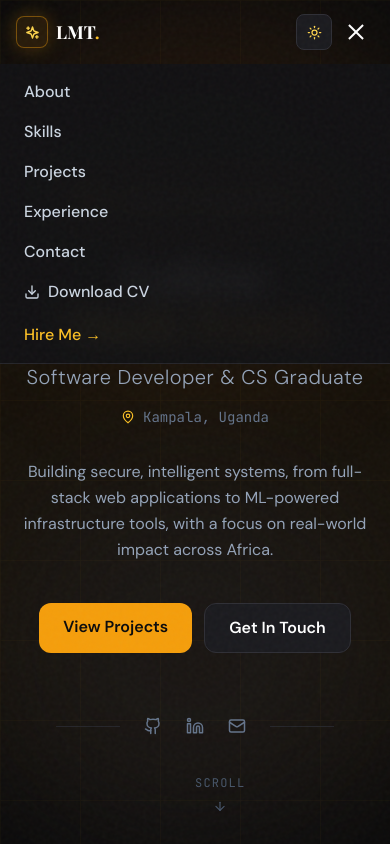
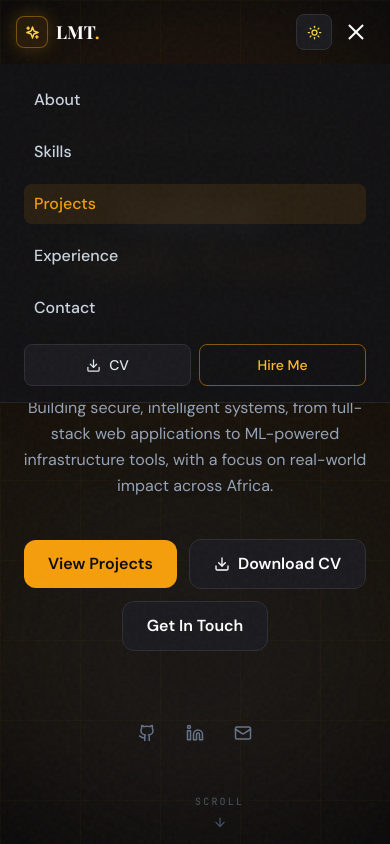
Before and after one commit to Humble689/portfolio-redesigned2, a React (Vite) app in the folder portfolio/: page / in a window 390 px wide. Both pictures are taken after a click on the button 356 px from the left and 32 px from the top of the page. Shown: the top 844 px of the page. Built offline with nearby package versions, Linux system fonts and the light colour scheme.

Commit message:
Add base CSS styles and utility classes for responsive design and theming

```diff
--- a/portfolio/src/components/Navbar.tsx
+++ b/portfolio/src/components/Navbar.tsx
@@ -29,21 +29,22 @@ export default function Navbar({ theme, onToggleTheme }: NavbarProps) {
 
   useEffect(() => {
     const handleScrollActive = () => {
-      // Find which section is currently in view
+      // Pick the last section whose top has crossed a viewport threshold.
+      const threshold = window.scrollY + window.innerHeight * 0.35;
+      let current = '';
+
       for (const link of links) {
-        const sectionId = link.href.slice(1); // Remove '#' from href
+        const sectionId = link.href.slice(1);
         const element = document.getElementById(sectionId);
-        if (element) {
-          const rect = element.getBoundingClientRect();
-          // If section is in viewport (within 150px of top for better detection)
-          if (rect.top <= 150 && rect.bottom > 0) {
-            setActive(link.href);
-            break;
-          }
+        if (element && element.offsetTop <= threshold) {
+          current = link.href;
         }
       }
+
+      setActive(current);
     };
 
+    handleScrollActive();
     window.addEventListener('scroll', handleScrollActive, { passive: true });
     return () => window.removeEventListener('scroll', handleScrollActive);
   }, []);
@@ -177,38 +178,42 @@ export default function Navbar({ theme, onToggleTheme }: NavbarProps) {
               theme === 'dark' ? 'bg-ink-900/95 border-ink-700' : 'bg-white/95 border-slate-200'
             }`}
           >
-            <ul className="px-6 py-4 flex flex-col gap-4">
+            <ul className="px-6 py-4 flex flex-col gap-3">
               {links.map((link) => (
                 <li key={link.href}>
                   <a
                     href={link.href}
                     onClick={() => handleNav(link.href)}
-                    className={`block font-medium transition-colors ${
-                      theme === 'dark' ? 'text-slate-300 hover:text-gold-400' : 'text-slate-700 hover:text-gold-700'
+                    className={`block rounded-lg px-2.5 py-2 font-medium transition-colors ${
+                      active === link.href
+                        ? 'text-gold-500 bg-gold-500/10'
+                        : theme === 'dark'
+                          ? 'text-slate-300 hover:text-gold-400'
+                          : 'text-slate-700 hover:text-gold-700'
                     }`}
                   >
                     {link.label}
                   </a>
                 </li>
               ))}
-              <li>
+              <li className="mt-1 grid grid-cols-2 gap-2">
                 <a
                   href="/Lufene_Mark_Travis_Resume.pdf"
                   download="Lufene_Mark_Travis_Resume.pdf"
-                  className={`inline-flex items-center gap-2 font-medium transition-colors ${
-                    theme === 'dark' ? 'text-slate-300 hover:text-gold-400' : 'text-slate-700 hover:text-gold-700'
+                  className={`inline-flex items-center justify-center gap-2 rounded-lg px-3 py-2.5 text-sm font-medium transition-colors ${
+                    theme === 'dark'
+                      ? 'border border-ink-600 bg-ink-800 text-slate-200 hover:border-gold-500/40'
+                      : 'border border-slate-300 bg-white text-slate-700 hover:border-gold-500/40'
                   }`}
                 >
-                  <Download size={16} />
-                  Download CV
+                  <Download size={15} />
+                  CV
                 </a>
-              </li>
-              <li>
                 <a
                   href="mailto:marktravis689@gmail.com"
-                  className={`font-medium ${theme === 'dark' ? 'text-gold-400' : 'text-gold-700'}`}
+                  className="inline-flex items-center justify-center rounded-lg border border-gold-500/50 px-3 py-2.5 text-sm font-medium text-gold-400 hover:bg-gold-500/10 transition-colors"
                 >
-                  Hire Me →
+                  Hire Me
                 </a>
               </li>
             </ul>
--- a/portfolio/src/sections/Hero.tsx
+++ b/portfolio/src/sections/Hero.tsx
@@ -1,5 +1,5 @@
 import { motion } from 'framer-motion';
-import { ArrowDown, BrainCircuit, Github, Linkedin, Mail, MapPin, Sparkles } from 'lucide-react';
+import { ArrowDown, BrainCircuit, Download, Github, Linkedin, Mail, MapPin, Sparkles } from 'lucide-react';
 import { personal } from '../data/content';
 
 const stagger = {
@@ -108,25 +108,33 @@ export default function Hero() {
           {/* CTAs */}
           <motion.div
             variants={stagger.item}
-            className="flex flex-wrap gap-3 justify-center mb-16"
+            className="flex flex-wrap items-center justify-center gap-3 mb-16"
           >
             <a
               href="#projects"
-              className="px-6 py-3 bg-gold-500 text-ink-950 font-semibold rounded-xl hover:bg-gold-400 transition-all duration-200 hover:shadow-lg hover:shadow-gold-500/20 hover:-translate-y-0.5"
+              className="order-1 inline-flex items-center justify-center px-6 py-3 bg-gold-500 text-ink-950 font-semibold rounded-xl hover:bg-gold-400 transition-all duration-200 hover:shadow-lg hover:shadow-gold-500/20 hover:-translate-y-0.5"
             >
               View Projects
             </a>
             <a
+              href="/Lufene_Mark_Travis_Resume.pdf"
+              download="Lufene_Mark_Travis_Resume.pdf"
+              className="order-2 inline-flex items-center justify-center gap-2 px-6 py-3 bg-ink-800 text-white font-semibold rounded-xl border border-ink-600 hover:border-gold-500/40 hover:bg-ink-700 transition-all duration-200 hover:-translate-y-0.5"
+            >
+              <Download size={16} />
+              Download CV
+            </a>
+            <a
               href="#contact"
-              className="px-6 py-3 bg-ink-800 text-white font-semibold rounded-xl border border-ink-600 hover:border-gold-500/40 hover:bg-ink-700 transition-all duration-200 hover:-translate-y-0.5"
+              className="order-3 inline-flex items-center justify-center px-6 py-3 bg-ink-800 text-white font-semibold rounded-xl border border-ink-600 hover:border-gold-500/40 hover:bg-ink-700 transition-all duration-200 hover:-translate-y-0.5"
             >
               Get In Touch
             </a>
           </motion.div>
 
           {/* Social links */}
-          <motion.div variants={stagger.item} className="flex items-center justify-center gap-6">
-            <div className="h-px w-16 bg-ink-700" />
+          <motion.div variants={stagger.item} className="mb-12 sm:mb-0 flex items-center justify-center gap-3 sm:gap-6 px-4">
+            <div className="hidden sm:block h-px w-16 bg-ink-700" />
             {[
               { icon: Github, href: personal.github, label: 'GitHub' },
               { icon: Linkedin, href: personal.linkedin, label: 'LinkedIn' },
@@ -138,23 +146,23 @@ export default function Hero() {
                 target="_blank"
                 rel="noopener noreferrer"
                 aria-label={label}
-                className="text-slate-500 hover:text-gold-400 transition-colors duration-200"
+                className="inline-flex h-9 w-9 items-center justify-center rounded-full text-slate-500 hover:text-gold-400 hover:bg-ink-800/60 transition-colors duration-200"
               >
                 <Icon size={18} />
               </a>
             ))}
-            <div className="h-px w-16 bg-ink-700" />
+            <div className="hidden sm:block h-px w-16 bg-ink-700" />
           </motion.div>
         </motion.div>
       </div>
 
       {/* Scroll cue */}
       <motion.div
-        className="absolute bottom-8 left-1/2 -translate-x-1/2 flex flex-col items-center gap-2 text-slate-600"
+        className="absolute bottom-4 sm:bottom-8 left-1/2 -translate-x-1/2 flex flex-col items-center gap-1.5 sm:gap-2 text-slate-600 pointer-events-none"
         animate={{ y: [0, 8, 0] }}
         transition={{ duration: 2, repeat: Infinity, ease: 'easeInOut' }}
       >
-        <span className="text-xs font-mono tracking-widest uppercase">Scroll</span>
+        <span className="text-[10px] sm:text-xs font-mono tracking-[0.22em] uppercase">Scroll</span>
         <ArrowDown size={14} />
       </motion.div>
     </section>
```
Also changed, not shown: 5 other files (tests, documents, lock files or other folders).
